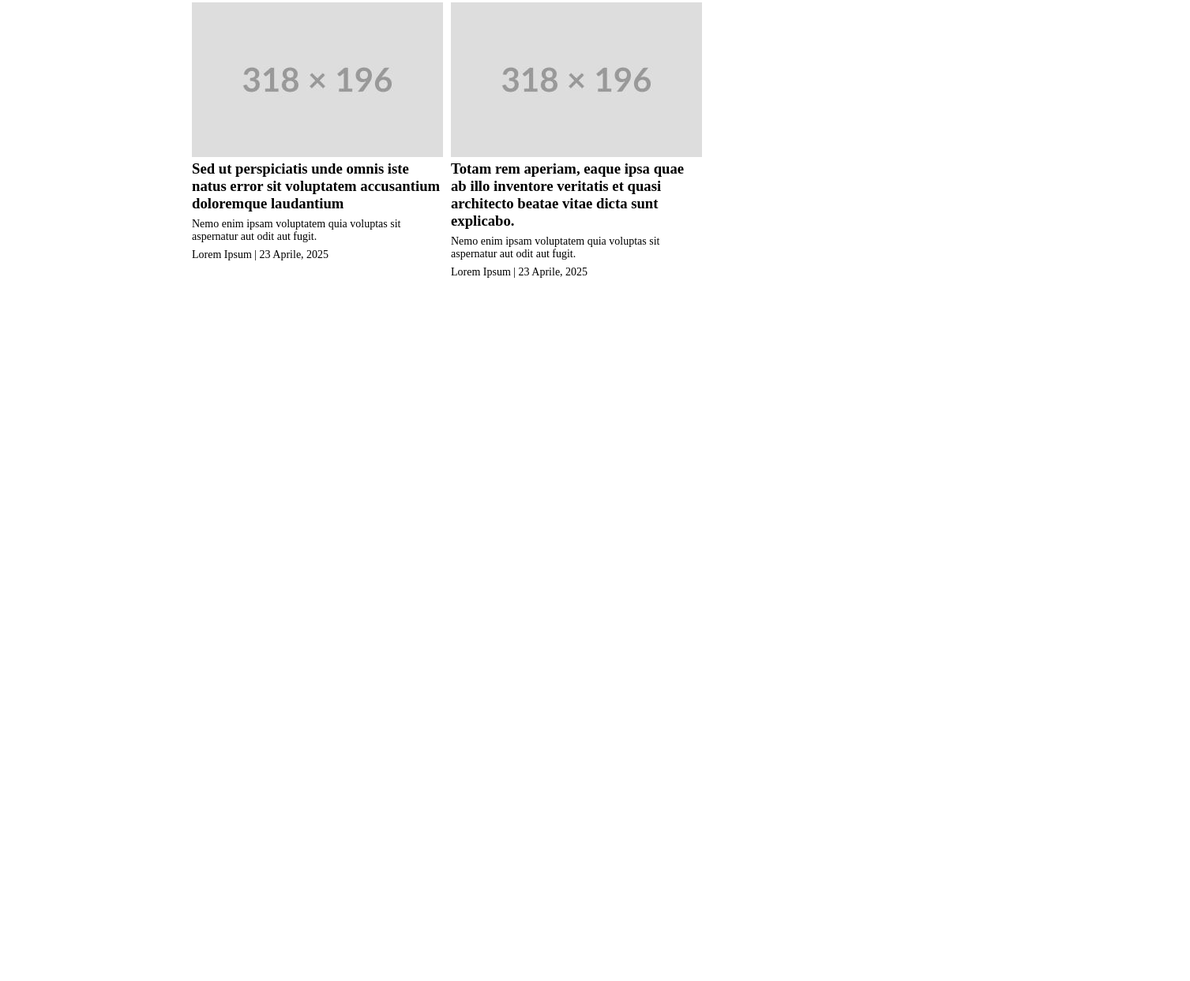
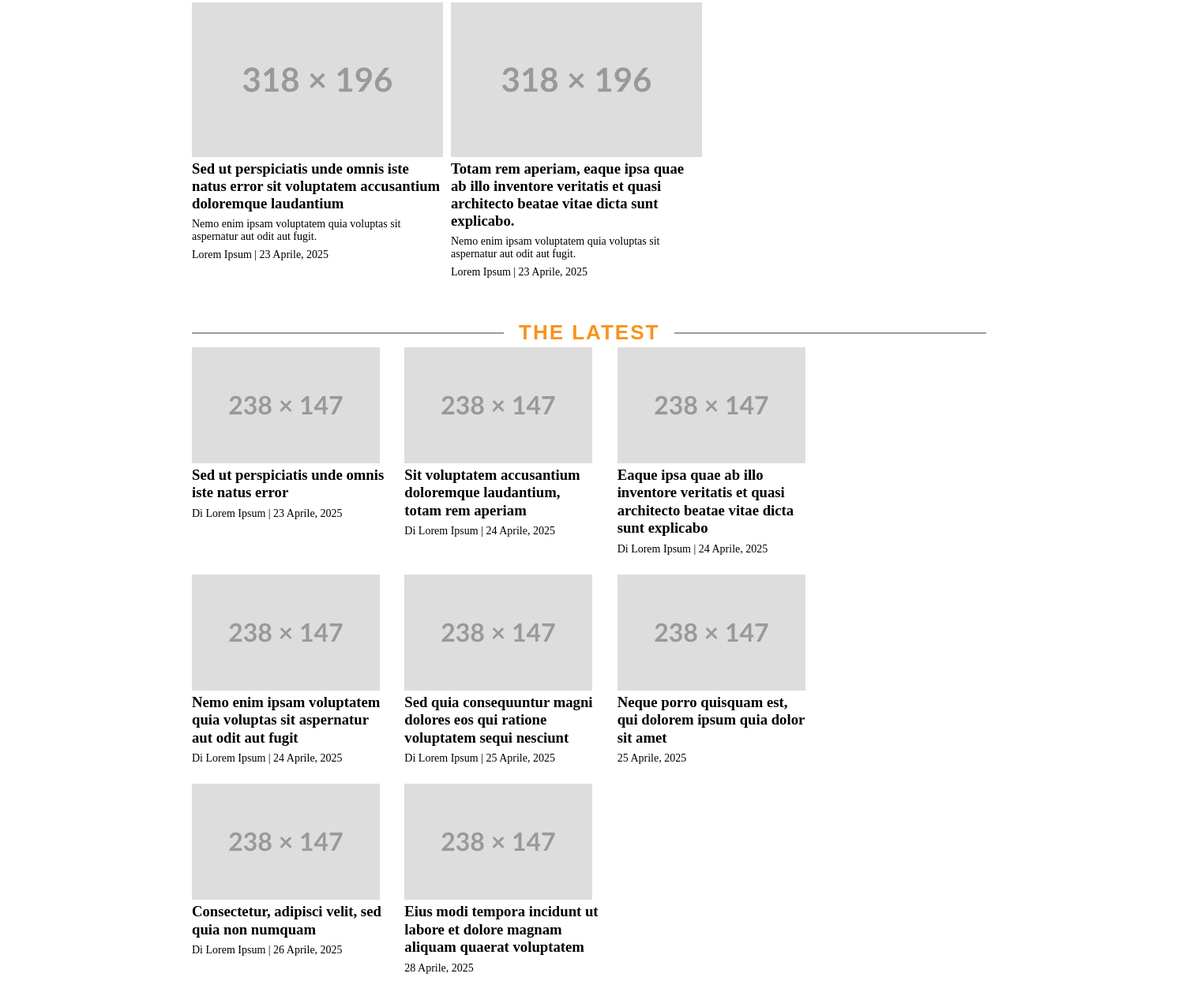
Before and after one commit to Pietrolio19/Orlando-Weekly, a website: page index.html in a window 1280 px wide. Shown: the part 869-2112 px from the top of the page at 79% size, 1507 px wide, since content can reach past the window. Before the commit the page ends 1230 px from the top, so only its background shows below. Drawn offline with Linux system fonts and the light colour scheme.

Commit message:
Aggiunta zona "The Latest"

```diff
--- a/index.html
+++ b/index.html
@@ -638,8 +638,54 @@
 
         </section> <!-- Articoli sotto la parte principale "featured" -->
         <section id="the-latest">
-
-        </section>
+            <div class="head article-grid">
+                <span class="divider grid-divider"></span>
+                <h3 class="article-grid-title"> THE LATEST </h3>
+                <span class="divider grid-divider"></span>
+            </div>
+            <div class="grid-layout">
+                <article class="orange-text-on-hover">
+                    <img src="images/generalArticlePlaceHolder.jpeg">
+                    <h3 class="title-style orange-text grid-title">Sed ut perspiciatis unde omnis iste natus error</h3>
+                    <p>Di Lorem Ipsum | 23 Aprile, 2025</p>
+                </article>
+                <article class="orange-text-on-hover">
+                    <img src="images/generalArticlePlaceHolder.jpeg">
+                    <h3 class="title-style orange-text grid-title">Sit voluptatem accusantium doloremque laudantium, totam rem aperiam</h3>
+                    <p>Di Lorem Ipsum | 24 Aprile, 2025</p>
+                </article>
+                <article class="orange-text-on-hover">
+                    <img src="images/generalArticlePlaceHolder.jpeg">
+                    <h3 class="title-style orange-text grid-title">Eaque ipsa quae ab illo inventore veritatis et quasi architecto beatae vitae dicta sunt explicabo</h3>
+                    <p>Di Lorem Ipsum | 24 Aprile, 2025</p>
+                </article>
+                <article class="orange-text-on-hover">
+                    <img src="images/generalArticlePlaceHolder.jpeg">
+                    <h3 class="title-style orange-text grid-title">Nemo enim ipsam voluptatem quia voluptas sit aspernatur aut odit aut fugit</h3>
+                    <p>Di Lorem Ipsum | 24 Aprile, 2025</p>
+                </article>
+                <article class="orange-text-on-hover">
+                    <img src="images/generalArticlePlaceHolder.jpeg">
+                    <h3 class="title-style orange-text grid-title">Sed quia consequuntur magni dolores eos qui ratione voluptatem sequi nesciunt</h3>
+                    <p>Di Lorem Ipsum | 25 Aprile, 2025</p>
+                </article>
+                <article class="orange-text-on-hover">
+                    <img src="images/generalArticlePlaceHolder.jpeg">
+                    <h3 class="title-style orange-text grid-title">Neque porro quisquam est, qui dolorem ipsum quia dolor sit amet</h3>
+                    <p>25 Aprile, 2025</p>
+                </article>
+                <article class="orange-text-on-hover">
+                    <img src="images/generalArticlePlaceHolder.jpeg">
+                    <h3 class="title-style orange-text grid-title">Consectetur, adipisci velit, sed quia non numquam</h3>
+                    <p>Di Lorem Ipsum | 26 Aprile, 2025</p>
+                </article>
+                <article class="orange-text-on-hover">
+                    <img src="images/generalArticlePlaceHolder.jpeg">
+                    <h3 class="title-style orange-text grid-title">Eius modi tempora incidunt ut labore et dolore magnam aliquam quaerat voluptatem</h3>
+                    <p>28 Aprile, 2025</p>
+                </article>
+            </div>
+        </section> <!-- Articoli "the latest" -->
     </main>
 </body>
 </html>
--- a/style.css
+++ b/style.css
@@ -95,6 +95,7 @@
 }
 
 /* main article */
+
 .flex-box { /* per affiancare le div*/
     display: flex;
     gap: 24px;
@@ -154,7 +155,6 @@
     letter-spacing: 2px;
     color: #f7931e;
     font-family: "Montserrat", sans-serif;
-
 }
 
 .events-title:hover {
@@ -366,3 +366,40 @@
 .orange-text-on-hover:hover .orange-text {
     color: #f7941e;
 }
+
+/* the latest */
+
+.article-grid {
+    margin: 50px 0 0 235px;
+}
+
+.article-grid-title {
+    margin: 0;
+    font-size: 26px;
+    border: 3px solid white;
+    text-transform: uppercase;
+    letter-spacing: 2px;
+    color: #f7931e;
+    font-family: "Montserrat", sans-serif;
+}
+
+.grid-divider {
+    max-width: 395px;
+}
+
+.grid-layout {
+    margin: 0 245px 0 235px;
+    display: grid;
+    grid-template-columns: repeat(auto-fit, minmax(200px, 1fr));
+    gap: 24px;
+}
+
+.grid-title {
+    line-height: 1.2;
+}
+
+.grid-layout p {
+    font-size: 14px;
+    margin-top: 7px;
+    margin-bottom: 0;
+}
```
Also changed, not shown: images/generalArticlePlaceHolder.jpeg (added).
